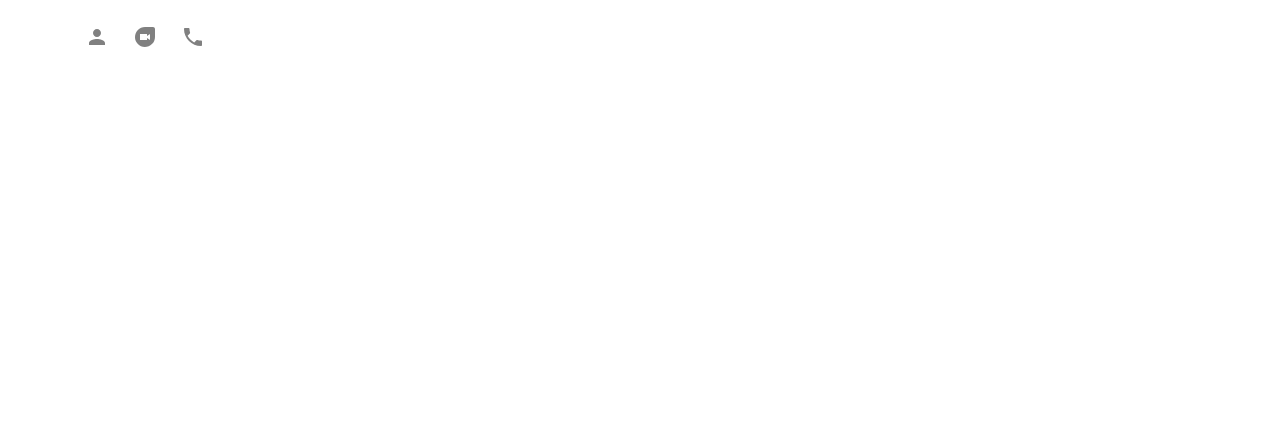
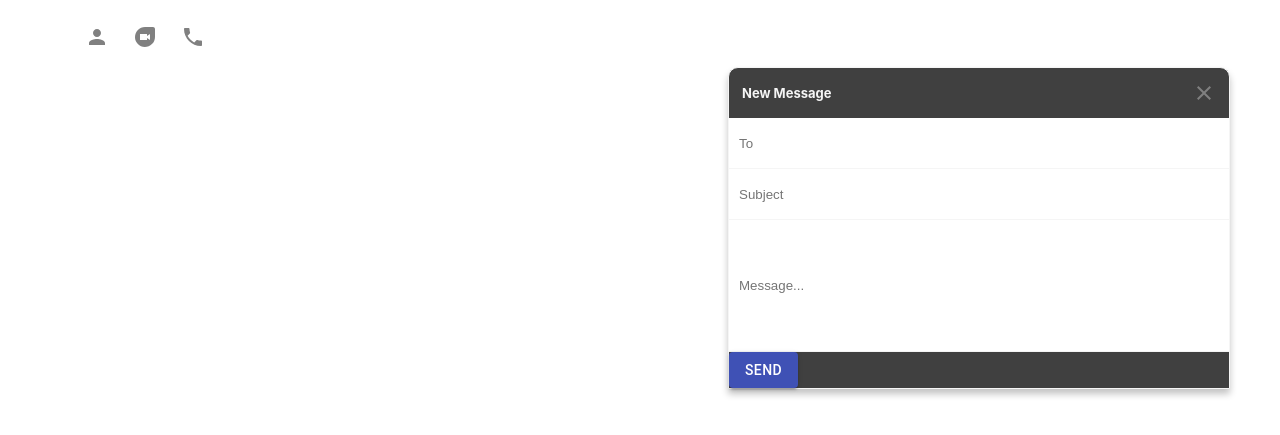
Before and after one commit to Nurjigit-Melis-uulu/gmail-clone-react, a React (Create React App) app: page / in a window 1280 px wide. Both pictures are taken after a click on the button "Compose". Shown: the part 411-846 px from the top of the page. Built offline with nearby package versions, Linux system fonts and the light colour scheme; no server answers; the database is empty.

Commit message:
added firebase

```diff
--- a/package.json
+++ b/package.json
@@ -9,8 +9,10 @@
     "@testing-library/jest-dom": "^4.2.4",
     "@testing-library/react": "^9.5.0",
     "@testing-library/user-event": "^7.2.1",
+    "firebase": "^8.3.1",
     "react": "^17.0.2",
     "react-dom": "^17.0.2",
+    "react-hook-form": "^6.15.5",
     "react-redux": "^7.2.3",
     "react-router": "^5.2.0",
     "react-router-dom": "^5.2.0",
--- a/src/App.js
+++ b/src/App.js
@@ -5,8 +5,13 @@ import Sidebar from "./Sidebar";
 import { BrowserRouter, Route, Switch } from "react-router-dom";
 import EmailList from "./EmailList";
 import Mail from "./Mail";
+import SendMail from "./SendMail";
+import { useSelector } from "react-redux";
+import { selectSendMessageIsOpen } from "./features/MailSlice";
 
 function App() {
+  const sendMessageIsOpen = useSelector(selectSendMessageIsOpen);
+
   return (
     <BrowserRouter>
       <div className="App">
@@ -24,6 +29,8 @@ function App() {
             </Route>
           </Switch>
         </div>
+
+        {sendMessageIsOpen && <SendMail />}
       </div>
     </BrowserRouter>
   );
--- a/src/EmailList.js
+++ b/src/EmailList.js
@@ -1,6 +1,10 @@
-import { Checkbox, IconButton } from "@material-ui/core";
-import React from "react";
+import React, { useState, useEffect } from "react";
+
 import "./EmailList.css";
+import Section from "./Section";
+import EmailRow from "./EmailRow";
+import { db } from "./firebase";
+
 import ArrowDropDownIcon from "@material-ui/icons/ArrowDropDown";
 import MoreVertIcon from "@material-ui/icons/MoreVert";
 import RedoIcon from "@material-ui/icons/Redo";
@@ -11,10 +15,24 @@ import SettingsIcon from "@material-ui/icons/Settings";
 import InboxIcon from "@material-ui/icons/Inbox";
 import PeopleIcon from "@material-ui/icons/People";
 import LocalOfferIcon from "@material-ui/icons/LocalOffer";
-import Section from "./Section";
-import EmailRow from "./EmailRow";
+import { Checkbox, IconButton } from "@material-ui/core";
 
-function EmailList(props) {
+function EmailList() {
+  const [emails, setEmails] = useState([]);
+
+  useEffect(() => {
+    db.collection("emails")
+      .orderBy("timestamp", "desc")
+      .onSnapshot((snapshot) => {
+        setEmails(
+          snapshot.docs.map((doc) => ({
+            id: doc.id,
+            data: doc.data(),
+          }))
+        );
+      });
+  }, []);
+
   return (
     <div className="EmailList">
       <div className="EmailList__settings">
@@ -53,6 +71,16 @@ function EmailList(props) {
       </div>
 
       <div className="EmailList__List">
+        {emails.map(({ id, data: { to, subject, message, timestamp } }) => (
+          <EmailRow
+            id={id}
+            key={id}
+            title={to}
+            subject={subject}
+            description={message}
+            time={new Date(timestamp?.seconds * 1000).toUTCString()}
+          />
+        ))}
         <EmailRow
           title="Test"
           subject="Hey, this testing message"
--- /dev/null
+++ b/src/SendMail.css
@@ -0,0 +1,63 @@
+.SendMail {
+  position: absolute;
+  bottom: 0;
+  right: 50px;
+  background-color: #404040;
+  width: 40%;
+  height: 40%;
+  max-width: 500px;
+  border-top-left-radius: 10px;
+  border-top-right-radius: 10px;
+  display: flex;
+  flex-direction: column;
+  border: 1px solid whitesmoke;
+  box-shadow: 0 5px 7px 0 rgba(0, 0, 0, 0.24);
+}
+
+.SendMail__header {
+  padding: 13px;
+  display: flex;
+  justify-content: space-between;
+  align-items: center;
+  color: gray;
+}
+
+.SendMail__header>h3 {
+  color: whitesmoke;
+  font-size: 13px;
+}
+
+.SendMail__send {
+  background-color: #3079ed !important;
+  text-transform: capitalize !important;
+  margin: 15px !important;
+}
+
+.SendMail__close {
+  cursor: pointer;
+}
+
+.SendMail>form {
+  display: flex;
+  flex: 1;
+  flex-direction: column;
+}
+
+.SendMail__error {
+  background-color: #fff;
+  color: red;
+  text-align: right;
+  padding: 2px;
+}
+
+.SendMail>form>input {
+  height: 30px;
+  padding: 10px;
+  border: none;
+  border-bottom: 1px solid whitesmoke;
+  outline: none;
+}
+
+.SendMail__message {
+  flex: 1;
+}
--- /dev/null
+++ b/src/SendMail.js
@@ -0,0 +1,79 @@
+import React from "react";
+import { useDispatch } from "react-redux";
+import { useForm } from "react-hook-form";
+import firebase from "firebase";
+
+import { closeSendMessage } from "./features/MailSlice";
+import { db } from "./firebase";
+
+import "./SendMail.css";
+
+import CloseIcon from "@material-ui/icons/Close";
+import { Button } from "@material-ui/core";
+
+function SendMail(props) {
+  const { register, handleSubmit, watch, errors } = useForm();
+  const dispatch = useDispatch();
+
+  const onSubmit = (formData) => {
+    console.log(formData);
+    db.collection("emails").add({
+      to: formData.to,
+      subject: formData.subject,
+      message: formData.message,
+      timestamp: firebase.firestore.FieldValue.serverTimestamp(),
+    });
+
+    dispatch(closeSendMessage());
+  };
+
+  return (
+    <div className="SendMail">
+      <div className="SendMail__header">
+        <h3>New Message</h3>
+        <CloseIcon
+          onClick={() => dispatch(closeSendMessage())}
+          className="SendMail__close"
+        />
+      </div>
+
+      <form onSubmit={handleSubmit(onSubmit)}>
+        <input
+          name="to"
+          type="text"
+          placeholder="To"
+          ref={register({ required: true })}
+        />
+        {errors.to && <p className="SendMail__error">To is required</p>}
+        <input
+          name="subject"
+          type="text"
+          placeholder="Subject"
+          ref={register({ required: true })}
+        />
+        {errors.to && <p className="SendMail__error">Subject is required</p>}
+        <input
+          name="message"
+          type="text"
+          placeholder="Message..."
+          className="SendMail__message"
+          ref={register({ required: true })}
+        />
+        {errors.to && <p className="SendMail__error">Message is required</p>}
+
+        <div className="SendMail__options">
+          <Button
+            className="sendMail__send"
+            variant="contained"
+            color="primary"
+            type="submit"
+          >
+            Send
+          </Button>
+        </div>
+      </form>
+    </div>
+  );
+}
+
+export default SendMail;
--- a/src/SideBar.js
+++ b/src/SideBar.js
@@ -1,8 +1,13 @@
 import React from "react";
+import { useDispatch } from "react-redux";
+
 import classes from "./Sidebar.module.css";
+
+import SidebarOption from "./SidebarOption";
+import { openSendMessage } from "./features/MailSlice";
+
 import { Button, IconButton } from "@material-ui/core";
 import AddIcon from "@material-ui/icons/Add";
-import SidebarOption from "./SidebarOption";
 import InboxIcon from "@material-ui/icons/Inbox";
 import StarIcon from "@material-ui/icons/Star";
 import AccessTimeIcon from "@material-ui/icons/AccessTime";
@@ -15,11 +20,14 @@ import DuoIcon from "@material-ui/icons/Duo";
 import PhoneIcon from "@material-ui/icons/Phone";
 
 function Sidebar(props) {
+  const dispatch = useDispatch();
+
   return (
     <div className={classes.Sidebar}>
       <Button
         startIcon={<AddIcon fontSize="large" />}
         className={classes.Sidebar__compose}
+        onClick={() => dispatch(openSendMessage())}
       >
         Compose
       </Button>
--- a/src/app/store.js
+++ b/src/app/store.js
@@ -1,8 +1,8 @@
 import { configureStore } from "@reduxjs/toolkit";
-import counterReducer from "../features/counterSlice";
+import MailReducer from "../features/MailSlice";
 
 export default configureStore({
   reducer: {
-    counter: counterReducer,
+    mail: MailReducer,
   },
 });
--- /dev/null
+++ b/src/features/MailSlice.js
@@ -0,0 +1,22 @@
+import { createSlice } from "@reduxjs/toolkit";
+
+export const MailSlice = createSlice({
+  name: "counter",
+  initialState: {
+    sendMessageIsOpen: false,
+  },
+  reducers: {
+    openSendMessage: (state) => {
+      state.sendMessageIsOpen = true;
+    },
+    closeSendMessage: (state) => {
+      state.sendMessageIsOpen = false;
+    },
+  },
+});
+
+export const { openSendMessage, closeSendMessage } = MailSlice.actions;
+
+export const selectSendMessageIsOpen = (state) => state.mail.sendMessageIsOpen;
+
+export default MailSlice.reducer;
--- a/src/features/counterSlice.js
+++ /dev/null
@@ -1,42 +0,0 @@
-import { createSlice } from '@reduxjs/toolkit';
-
-export const counterSlice = createSlice({
-  name: 'counter',
-  initialState: {
-    value: 0,
-  },
-  reducers: {
-    increment: state => {
-      // Redux Toolkit allows us to write "mutating" logic in reducers. It
-      // doesn't actually mutate the state because it uses the Immer library,
-      // which detects changes to a "draft state" and produces a brand new
-      // immutable state based off those changes
-      state.value += 1;
-    },
-    decrement: state => {
-      state.value -= 1;
-    },
-    incrementByAmount: (state, action) => {
-      state.value += action.payload;
-    },
-  },
-});
-
-export const { increment, decrement, incrementByAmount } = counterSlice.actions;
-
-// The function below is called a thunk and allows us to perform async logic. It
-// can be dispatched like a regular action: `dispatch(incrementAsync(10))`. This
-// will call the thunk with the `dispatch` function as the first argument. Async
-// code can then be executed and other actions can be dispatched
-export const incrementAsync = amount => dispatch => {
-  setTimeout(() => {
-    dispatch(incrementByAmount(amount));
-  }, 1000);
-};
-
-// The function below is called a selector and allows us to select a value from
-// the state. Selectors can also be defined inline where they're used instead of
-// in the slice file. For example: `useSelector((state) => state.counter.value)`
-export const selectCount = state => state.counter.value;
-
-export default counterSlice.reducer;
--- /dev/null
+++ b/src/firebase.js
@@ -0,0 +1,18 @@
+import firebase from "firebase";
+
+const firebaseConfig = {
+  apiKey: "AIzaSyDscdZgjOr43p2Te7EUm8_ygKOzTW_D-bw",
+  authDomain: "mail-clone-nur.firebaseapp.com",
+  projectId: "mail-clone-nur",
+  storageBucket: "mail-clone-nur.appspot.com",
+  messagingSenderId: "918542077069",
+  appId: "1:918542077069:web:997a60873a242938d9e6c4",
+  measurementId: "G-EE634ZKQ70",
+};
+
+const firebaseApp = firebase.initializeApp(firebaseConfig);
+const db = firebaseApp.firestore();
+const auth = firebase.auth();
+const provider = new firebase.auth.GoogleAuthProvider();
+
+export { db, auth, provider };
```
Also changed, not shown: public/index.html (+4 -4 lines), 1 other file (tests, documents, lock files or other folders).
